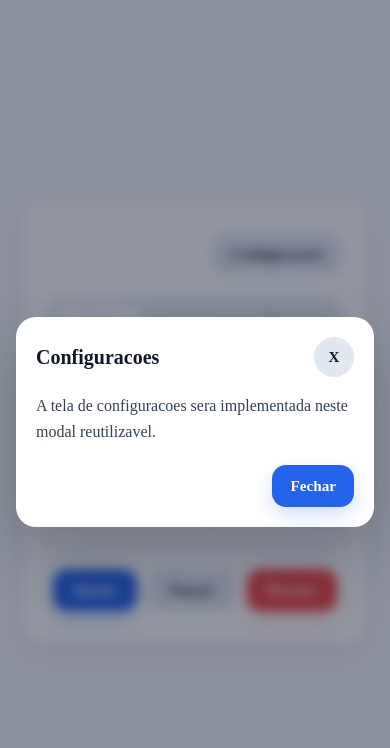
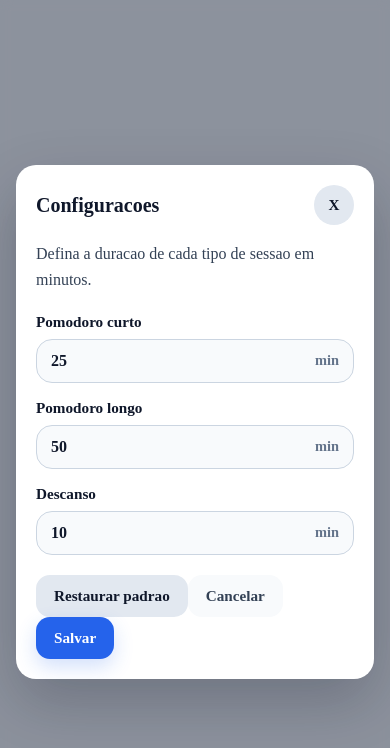
Before and after one commit to LuizOtavioTG/pomodoro-timer, an Angular app in the folder frontend/pomodoro-frontend/: page / in a window 390 px wide. Both pictures are taken after a click on the button "Configuracoes". Shown: the top 748 px of the page. Built offline with nearby package versions, Linux system fonts and the light colour scheme.

Commit message:
feat: define settings modal UX for pomodoro durations

```diff
--- a/frontend/pomodoro-frontend/src/app/pomodoro-container/pomodoro-container.html
+++ b/frontend/pomodoro-frontend/src/app/pomodoro-container/pomodoro-container.html
@@ -29,18 +29,88 @@
   (closed)="closeSettingsModal()"
 >
   <div modalBody>
-    <p class="modal-placeholder-text">
-      A tela de configuracoes sera implementada neste modal reutilizavel.
+    <p class="settings-description">
+      Defina a duracao de cada tipo de sessao em minutos.
     </p>
+
+    <div class="settings-form">
+      <label class="settings-field">
+        <span class="settings-label">Pomodoro curto</span>
+        <div class="settings-input-wrapper">
+          <input
+            type="number"
+            min="1"
+            max="120"
+            step="1"
+            class="settings-input"
+            [(ngModel)]="settingsForm.shortMinutes"
+          />
+          <span class="settings-unit">min</span>
+        </div>
+      </label>
+
+      <label class="settings-field">
+        <span class="settings-label">Pomodoro longo</span>
+        <div class="settings-input-wrapper">
+          <input
+            type="number"
+            min="1"
+            max="120"
+            step="1"
+            class="settings-input"
+            [(ngModel)]="settingsForm.longMinutes"
+          />
+          <span class="settings-unit">min</span>
+        </div>
+      </label>
+
+      <label class="settings-field">
+        <span class="settings-label">Descanso</span>
+        <div class="settings-input-wrapper">
+          <input
+            type="number"
+            min="1"
+            max="120"
+            step="1"
+            class="settings-input"
+            [(ngModel)]="settingsForm.breakMinutes"
+          />
+          <span class="settings-unit">min</span>
+        </div>
+      </label>
+    </div>
+
+    @if (!isSettingsFormValid()) {
+      <p class="settings-error">
+        Use apenas numeros inteiros entre 1 e 120 minutos.
+      </p>
+    }
   </div>
 
   <div modalActions>
     <button
       type="button"
-      class="modal-action-button"
+      class="modal-action-button secondary-action"
+      (click)="restoreDefaultSettings()"
+    >
+      Restaurar padrao
+    </button>
+
+    <button
+      type="button"
+      class="modal-action-button ghost-action"
       (click)="closeSettingsModal()"
     >
-      Fechar
+      Cancelar
+    </button>
+
+    <button
+      type="button"
+      class="modal-action-button"
+      [disabled]="!isSettingsFormValid()"
+      (click)="saveSettings()"
+    >
+      Salvar
     </button>
   </div>
 </app-modal>
--- a/frontend/pomodoro-frontend/src/app/pomodoro-container/pomodoro-container.scss
+++ b/frontend/pomodoro-frontend/src/app/pomodoro-container/pomodoro-container.scss
@@ -63,7 +63,100 @@
   background: #1d4ed8;
 }
 
-.modal-placeholder-text {
-  margin: 0;
+.modal-action-button:disabled {
+  cursor: not-allowed;
+  opacity: 0.55;
+  transform: none;
+  box-shadow: none;
+}
+
+.secondary-action {
+  background: #e2e8f0;
+  color: #0f172a;
+  box-shadow: none;
+}
+
+.secondary-action:hover {
+  background: #cbd5e1;
+}
+
+.ghost-action {
+  background: #f8fafc;
+  color: #334155;
+  box-shadow: none;
+}
+
+.ghost-action:hover {
+  background: #e2e8f0;
+}
+
+.settings-description {
+  margin: 0 0 20px;
   line-height: 1.6;
 }
+
+.settings-form {
+  display: flex;
+  flex-direction: column;
+  gap: 16px;
+}
+
+.settings-field {
+  display: flex;
+  flex-direction: column;
+  gap: 8px;
+}
+
+.settings-label {
+  font-size: 0.95rem;
+  font-weight: 600;
+  color: #0f172a;
+}
+
+.settings-input-wrapper {
+  display: flex;
+  align-items: center;
+  gap: 12px;
+  padding: 12px 14px;
+  border: 1px solid #cbd5e1;
+  border-radius: 16px;
+  background: #f8fafc;
+}
+
+.settings-input-wrapper:focus-within {
+  border-color: #2563eb;
+  box-shadow: 0 0 0 3px rgba(37, 99, 235, 0.12);
+}
+
+.settings-input {
+  width: 100%;
+  border: none;
+  outline: none;
+  background: transparent;
+  color: #0f172a;
+  font-size: 1rem;
+  font-weight: 600;
+}
+
+.settings-unit {
+  color: #64748b;
+  font-size: 0.9rem;
+  font-weight: 600;
+}
+
+.settings-error {
+  margin: 16px 0 0;
+  color: #b91c1c;
+  font-size: 0.92rem;
+  line-height: 1.5;
+}
+
+@media (max-width: 640px) {
+  .container-header {
+    justify-content: stretch;
+  }
+
+  .settings-button {
+    width: 100%;
+  }
+}
--- a/frontend/pomodoro-frontend/src/app/pomodoro-container/pomodoro-container.ts
+++ b/frontend/pomodoro-frontend/src/app/pomodoro-container/pomodoro-container.ts
@@ -1,20 +1,36 @@
-import { Component } from '@angular/core';
+import { CommonModule } from '@angular/common';
+import { Component, inject } from '@angular/core';
+import { FormsModule } from '@angular/forms';
 import { TimerDisplay } from "./timer-display/timer-display";
 import { SessionSelector } from "./session-selector/session-selector";
 import { TimerControls } from "./timer-controls/timer-controls";
-import { PomodoroSessionType } from '../services/pomodoro-config';
+import {
+  PomodoroConfigService,
+  PomodoroSessionType,
+  PomodoroSettings,
+} from '../services/pomodoro-config';
 import { PomodoroTimerService } from '../services/pomodoro-timer';
 import { ModalComponent } from '../shared/modal/modal';
 
 @Component({
   selector: 'app-pomodoro-container',
   standalone:true,
-  imports: [TimerDisplay, SessionSelector, TimerControls, ModalComponent],
+  imports: [
+    CommonModule,
+    FormsModule,
+    TimerDisplay,
+    SessionSelector,
+    TimerControls,
+    ModalComponent,
+  ],
   templateUrl: './pomodoro-container.html',
   styleUrl: './pomodoro-container.scss',
 })
 export class PomodoroContainer {
+  private readonly pomodoroConfig = inject(PomodoroConfigService);
+
   isSettingsModalOpen = false;
+  settingsForm: PomodoroSettings = this.createSettingsSnapshot();
 
   constructor(public pomodoroTimer: PomodoroTimerService) {}
 
@@ -23,10 +39,43 @@ export class PomodoroContainer {
   }
 
   openSettingsModal(): void {
+    this.settingsForm = this.createSettingsSnapshot();
     this.isSettingsModalOpen = true;
   }
 
   closeSettingsModal(): void {
     this.isSettingsModalOpen = false;
   }
+
+  restoreDefaultSettings(): void {
+    this.settingsForm = {
+      shortMinutes: 25,
+      longMinutes: 50,
+      breakMinutes: 10,
+    };
+  }
+
+  saveSettings(): void {
+    if (!this.isSettingsFormValid()) {
+      return;
+    }
+
+    this.pomodoroConfig.updateSettings({ ...this.settingsForm });
+    this.pomodoroTimer.reset();
+    this.closeSettingsModal();
+  }
+
+  isSettingsFormValid(): boolean {
+    return this.isValidDuration(this.settingsForm.shortMinutes)
+      && this.isValidDuration(this.settingsForm.longMinutes)
+      && this.isValidDuration(this.settingsForm.breakMinutes);
+  }
+
+  private createSettingsSnapshot(): PomodoroSettings {
+    return { ...this.pomodoroConfig.getSettings() };
+  }
+
+  private isValidDuration(value: number): boolean {
+    return Number.isInteger(value) && value >= 1 && value <= 120;
+  }
 }
```
Also changed, not shown: 1 other file (tests, documents, lock files or other folders).
